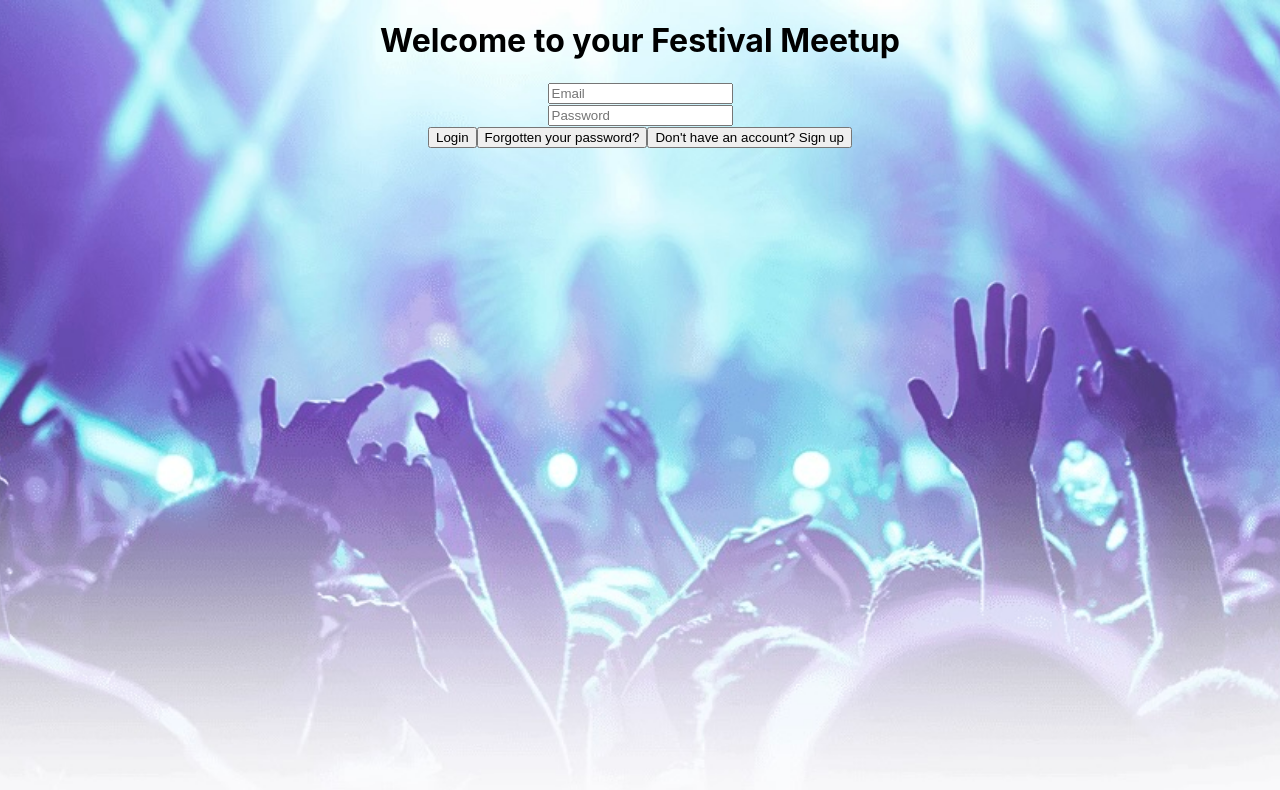
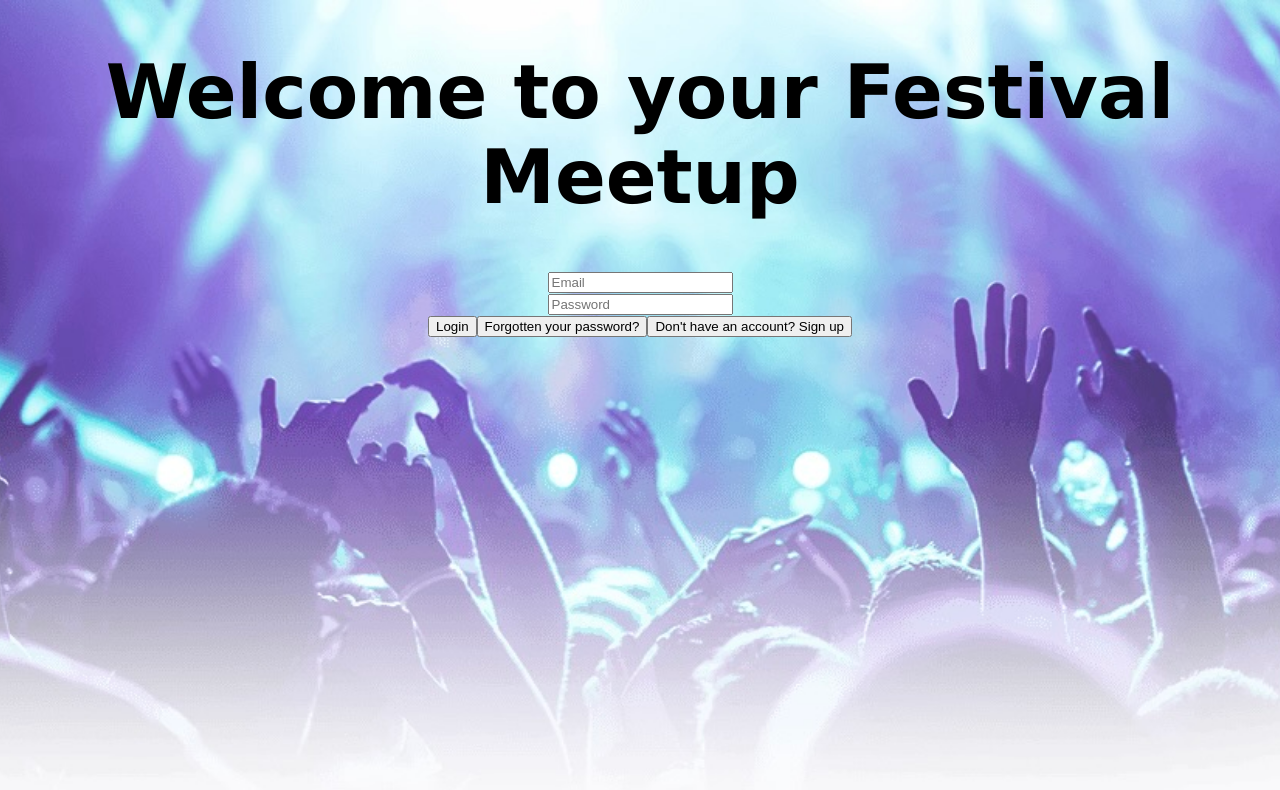
Before and after one commit to Lucy8824/CFG-degree-fullstack-group-project-2024, a React (Create React App) app in the folder frontend/: page / in a window 1280 px wide. Shown: the top 790 px of the page. Built offline with nearby package versions, Linux system fonts and the light colour scheme.

Commit message:
made some syntax changes to css file

```diff
--- a/frontend/src/components/LoginPage.css
+++ b/frontend/src/components/LoginPage.css
@@ -1,4 +1,4 @@
-.login-container {
+.loginContainer {
   background-image: url("./img/festival.jpeg");
   background-position: center;
   background-repeat: no-repeat;
@@ -9,5 +9,10 @@
 }
 
 .title {
+  font-family: "Lucida Sans", "Lucida Sans Regular", "Lucida Grande",
+    "Lucida Sans Unicode", Geneva, Verdana, sans-serif;
   color: black;
+  font-weight: 600;
+  font-size: 75px;
+  line-height: 85px;
 }
--- a/frontend/src/components/LoginPage.js
+++ b/frontend/src/components/LoginPage.js
@@ -29,11 +29,12 @@ const LoginPage = () => {
     console.log("Password:", password);
   };
   return (
-    <div className="login-container">
+    <div className="loginContainer">
       <h1 className="title">Welcome to your Festival Meetup</h1>
       <form onSubmit={handleSubmit}>
         <div>
           <input
+            classname="emailBox"
             type="email"
             id="email"
             value={email}
@@ -45,6 +46,7 @@ const LoginPage = () => {
 
         <div>
           <input
+            classname="passwordBox"
             type="password"
             id="password"
             value={password}
```
